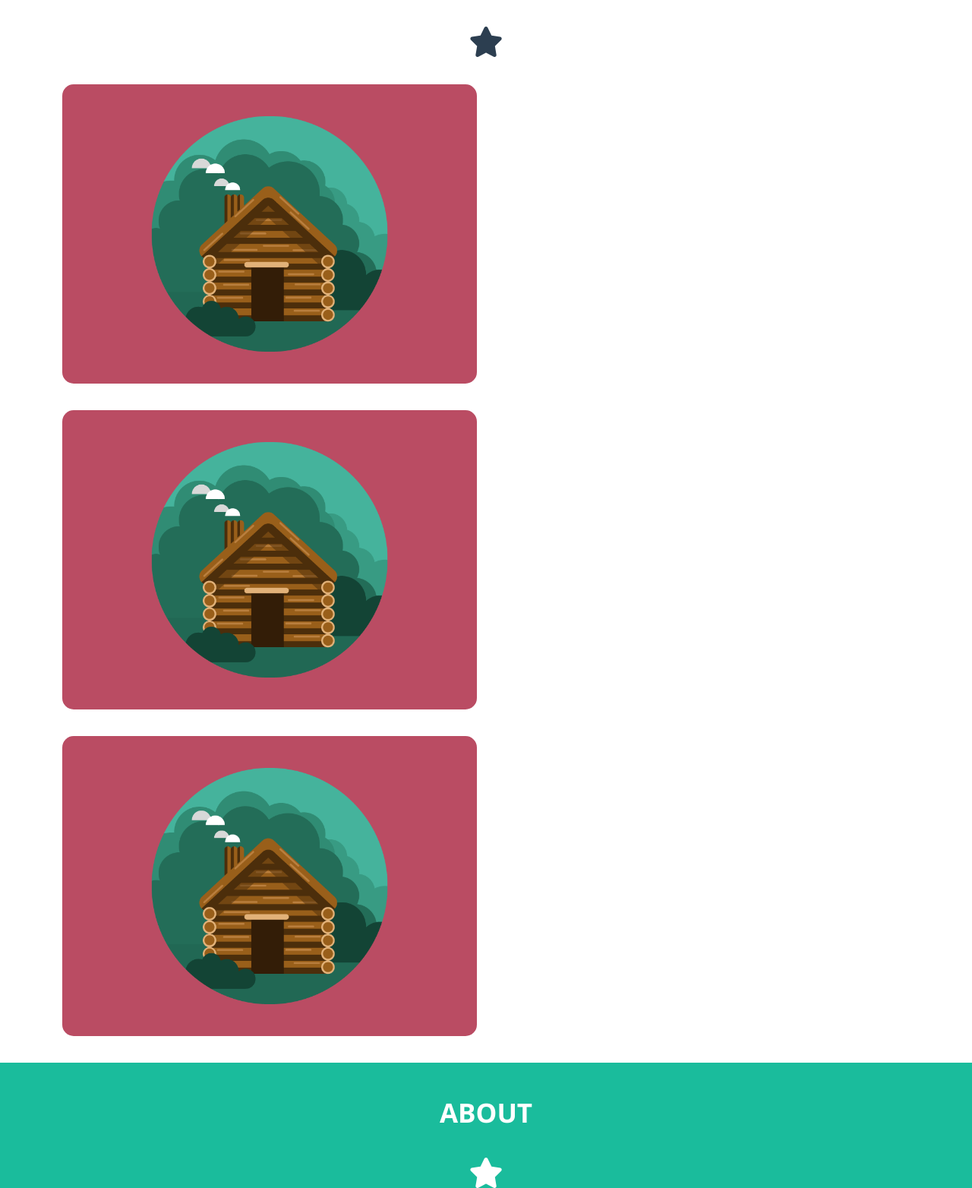
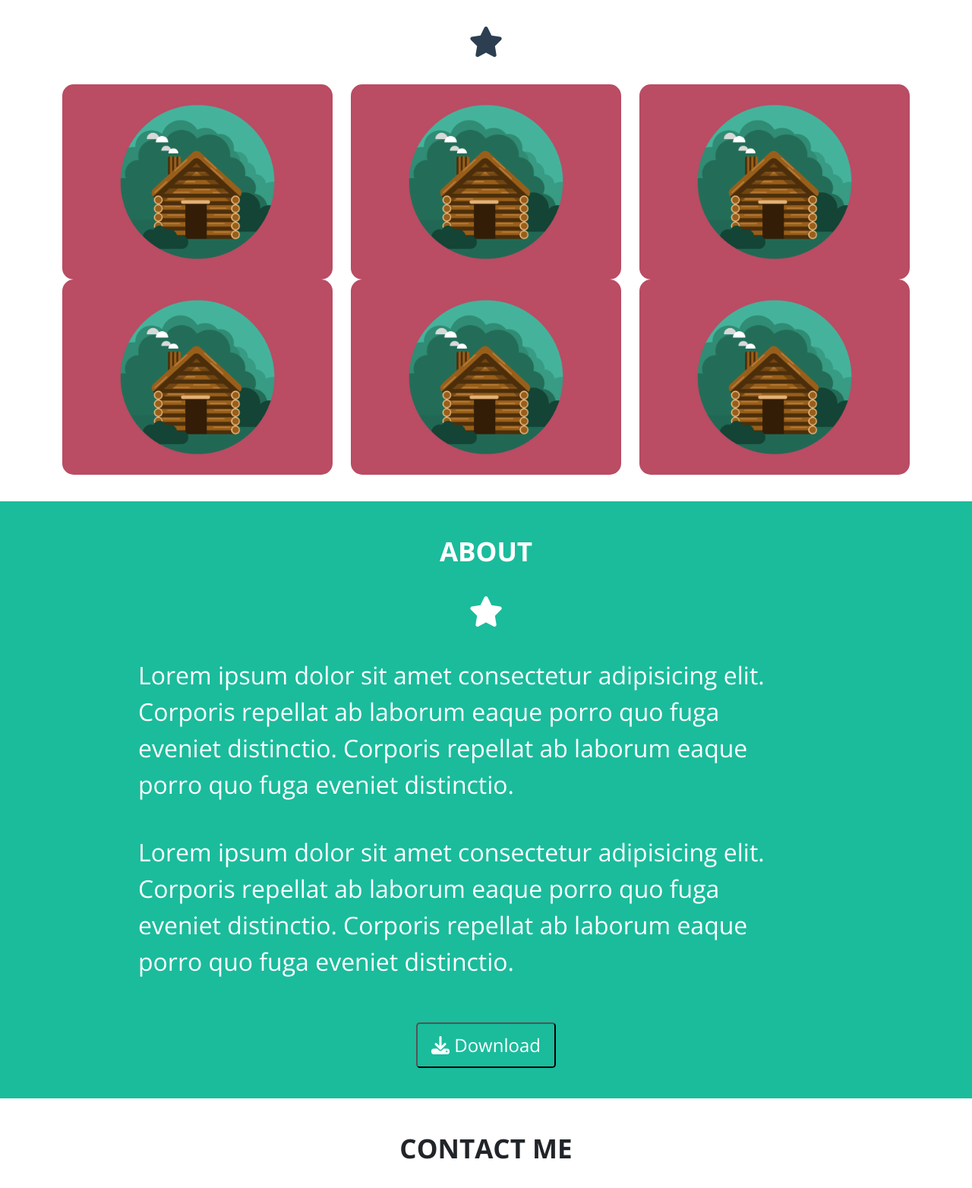
Before and after one commit to gianynx/html-css-bootstrap-freelancer, a plain HTML site: page index.html in a window 1280 px wide. Shown: the part 923-2487 px from the top of the page at 76% size. Drawn offline with nearby package versions, Linux system fonts and the light colour scheme.

Commit message:
modify #portfolio

```diff
--- a/index.html
+++ b/index.html
@@ -40,35 +40,25 @@
                     <i class="fa-solid fa-star"></i>
                 </div>
                 <div class="row p_b_35">
-                    <div class="col-12 col-sm-6">
+                    <div class="col-12 col-sm-6 col-md-4">
                         <img src="./img/cabin.png" alt="first_portfolio_img">
                     </div>
-                </div>
-                <div class="row p_b_35">
-                    <div class="col-12 col-sm-6">
+                    <div class="col-12 col-sm-6 col-md-4">
                         <img src="./img/cabin.png" alt="first_portfolio_img">
                     </div>
-                </div>
-                <div class="row p_b_35">
-                    <div class="col-12 col-sm-6">
+                    <div class="col-12 col-sm-6 col-md-4">
                         <img src="./img/cabin.png" alt="first_portfolio_img">
                     </div>
-                </div>
-                <!-- <div class="row p_b_35">
+                    <div class="col-12 col-sm-6 col-md-4">
+                        <img src="./img/cabin.png" alt="first_portfolio_img">
+                    </div>
+                    <div class="col-12 col-sm-6 col-md-4">
+                        <img src="./img/cabin.png" alt="first_portfolio_img">
+                    </div>
                     <div class="col-12 col-sm-6 col-md-4">
                         <img src="./img/cabin.png" alt="first_portfolio_img">
                     </div>
                 </div>
-                <div class="row p_b_35">
-                    <div class="col-12 col-sm-6 col-md-4">
-                        <img src="./img/cabin.png" alt="first_portfolio_img">
-                    </div>
-                </div>
-                <div class="row p_b_35">
-                    <div class="col-12 col-sm-6 col-md-4">
-                        <img src="./img/cabin.png" alt="first_portfolio_img">
-                    </div>
-                </div> -->
             </div>
         </section>
         <section id="about" class="hero_about">
```
